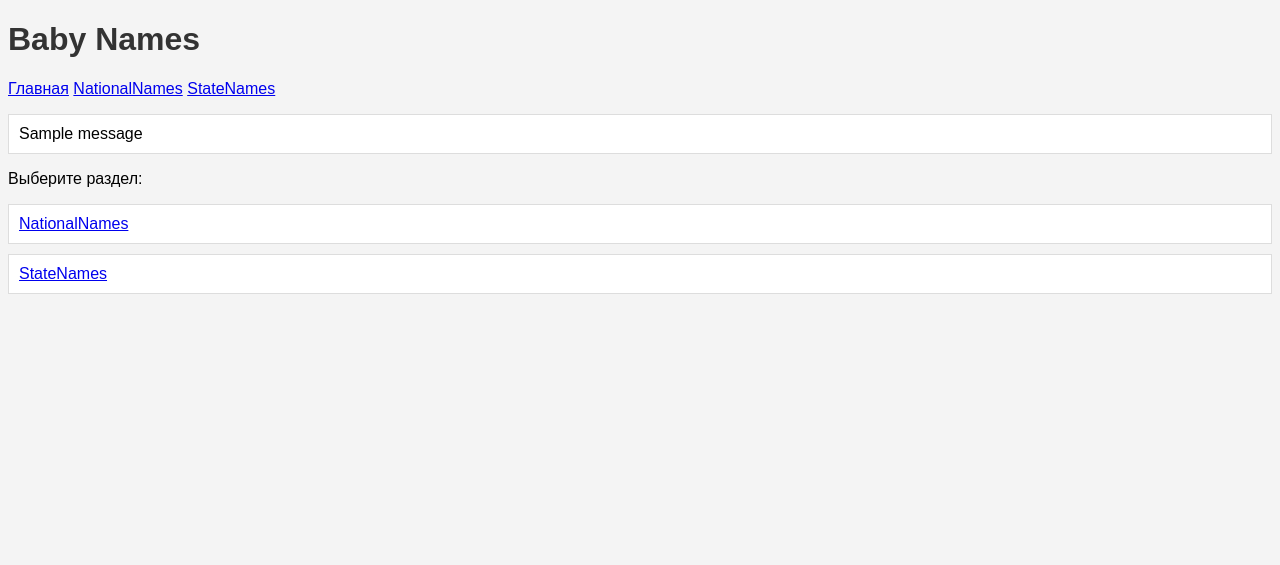
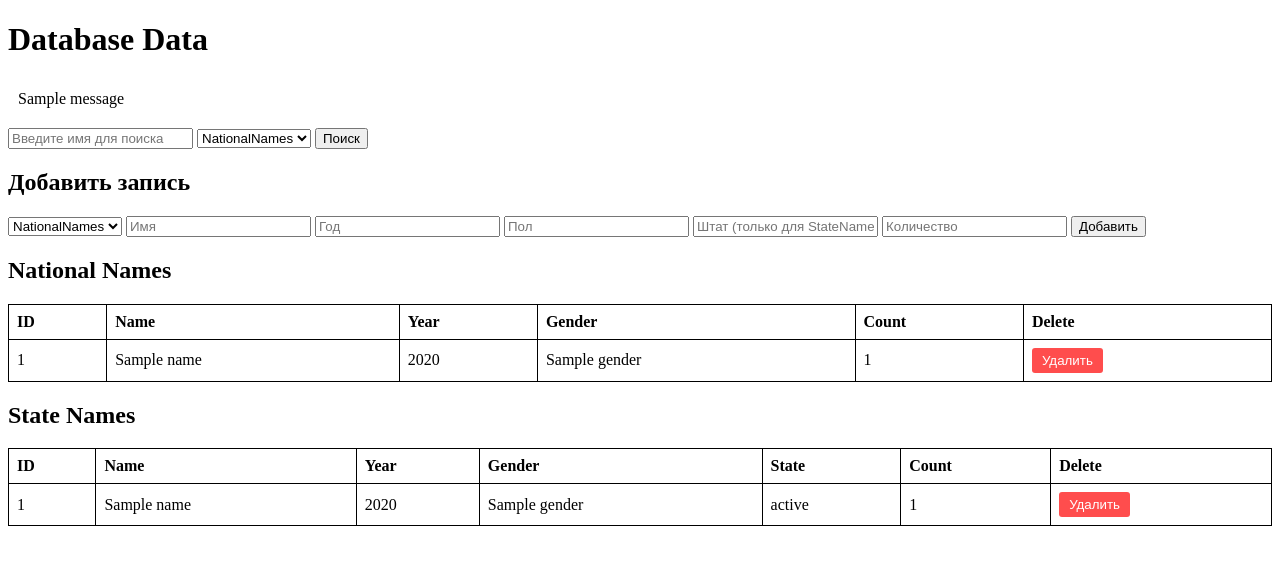
Before and after one commit to uphowshelet/194-babanskiy, a Python web app: template lab1/templates/index.html in a window 1280 px wide. Shown: the top 565 px of the page. Run offline with Jinja, Linux system fonts and the light colour scheme; the template is opened without the code that fills it: most values are stand-ins (such as "Sample title", 1, 10 or a date in 2020); one stand-in notice (Sample message) is shown.

Commit message:
Update index.html

```diff
--- a/lab1/templates/index.html
+++ b/lab1/templates/index.html
@@ -1,9 +1,132 @@
-{% extends 'base.html' %}
+<!DOCTYPE html>
+<html lang="en">
+<head>
+    <meta charset="UTF-8">
+    <meta name="viewport" content="width=device-width, initial-scale=1.0">
+    <title>Database Data</title>
+    <style>
+        table {
+            width: 100%;
+            border-collapse: collapse;
+            margin-bottom: 20px;
+        }
+        table, th, td {
+            border: 1px solid black;
+        }
+        th, td {
+            padding: 8px;
+            text-align: left;
+        }
+        .form-group {
+            margin-bottom: 10px;
+        }
+        .flash-message {
+            padding: 10px;
+            margin-bottom: 10px;
+            border-radius: 5px;
+        }
+        .flash-error {
+            background-color: #f8d7da;
+            color: #721c24;
+        }
+        .action-button {
+            margin: 0;
+            padding: 5px 10px;
+            background-color: #ff4d4d;
+            color: white;
+            border: none;
+            border-radius: 3px;
+            cursor: pointer;
+        }
+        .action-button:hover {
+            background-color: #cc0000;
+        }
+    </style>
+</head>
+<body>
+    <h1>Database Data</h1>
 
-{% block content %}
-<p>Выберите раздел:</p>
-<ul>
-    <li><a href="{{ url_for('national_names') }}">NationalNames</a></li>
-    <li><a href="{{ url_for('state_names') }}">StateNames</a></li>
-</ul>
-{% endblock %}
+    {% with messages = get_flashed_messages(with_categories=true) %}
+        {% if messages %}
+            {% for category, message in messages %}
+                <div class="flash-message flash-{{ category }}">{{ message }}</div>
+            {% endfor %}
+        {% endif %}
+    {% endwith %}
+    <form action="{{ url_for('search') }}" method="GET" class="form-group">
+        <input type="text" name="query" placeholder="Введите имя для поиска" required>
+        <select name="type">
+            <option value="national">NationalNames</option>
+            <option value="state">StateNames</option>
+        </select>
+        <button type="submit">Поиск</button>
+    </form>
+
+    <h2>Добавить запись</h2>
+    <form action="{{ url_for('add') }}" method="POST" class="form-group">
+        <select name="table">
+            <option value="national">NationalNames</option>
+            <option value="state">StateNames</option>
+        </select>
+        <input type="text" name="name" placeholder="Имя" required>
+        <input type="text" name="year" placeholder="Год" required>
+        <input type="text" name="gender" placeholder="Пол " required>
+        <input type="text" name="state" placeholder="Штат (только для StateNames)">
+        <input type="text" name="count" placeholder="Количество" required>
+        <button type="submit">Добавить</button>
+    </form>
+
+    <h2>National Names</h2>
+    <table>
+        <tr>
+            <th>ID</th>
+            <th>Name</th>
+            <th>Year</th>
+            <th>Gender</th>
+            <th>Count</th>
+            <th>Delete</th>
+        </tr>
+        {% for name in national_names %}
+        <tr>
+            <td>{{ name.Id }}</td>
+            <td>{{ name.Name }}</td>
+            <td>{{ name.Year }}</td>
+            <td>{{ name.Gender }}</td>
+            <td>{{ name.Count }}</td>
+            <td>
+                <form action="{{ url_for('delete', table='national', id=name.Id) }}" method="POST" style="display:inline;">
+                    <button type="submit" class="action-button">Удалить</button>
+                </form>
+            </td>
+        </tr>
+        {% endfor %}
+    </table>
+    <h2>State Names</h2>
+    <table>
+        <tr>
+            <th>ID</th>
+            <th>Name</th>
+            <th>Year</th>
+            <th>Gender</th>
+            <th>State</th>
+            <th>Count</th>
+            <th>Delete</th>
+        </tr>
+        {% for name in state_names %}
+        <tr>
+            <td>{{ name.Id }}</td>
+            <td>{{ name.Name }}</td>
+            <td>{{ name.Year }}</td>
+            <td>{{ name.Gender }}</td>
+            <td>{{ name.State }}</td>
+            <td>{{ name.Count }}</td>
+            <td>
+                <form action="{{ url_for('delete', table='state', id=name.Id) }}" method="POST">
+                    <button type="submit" class="action-button">Удалить</button>
+                </form>
+            </td>
+        </tr>
+        {% endfor %}
+    </table>
+</body>
+</html>
```
